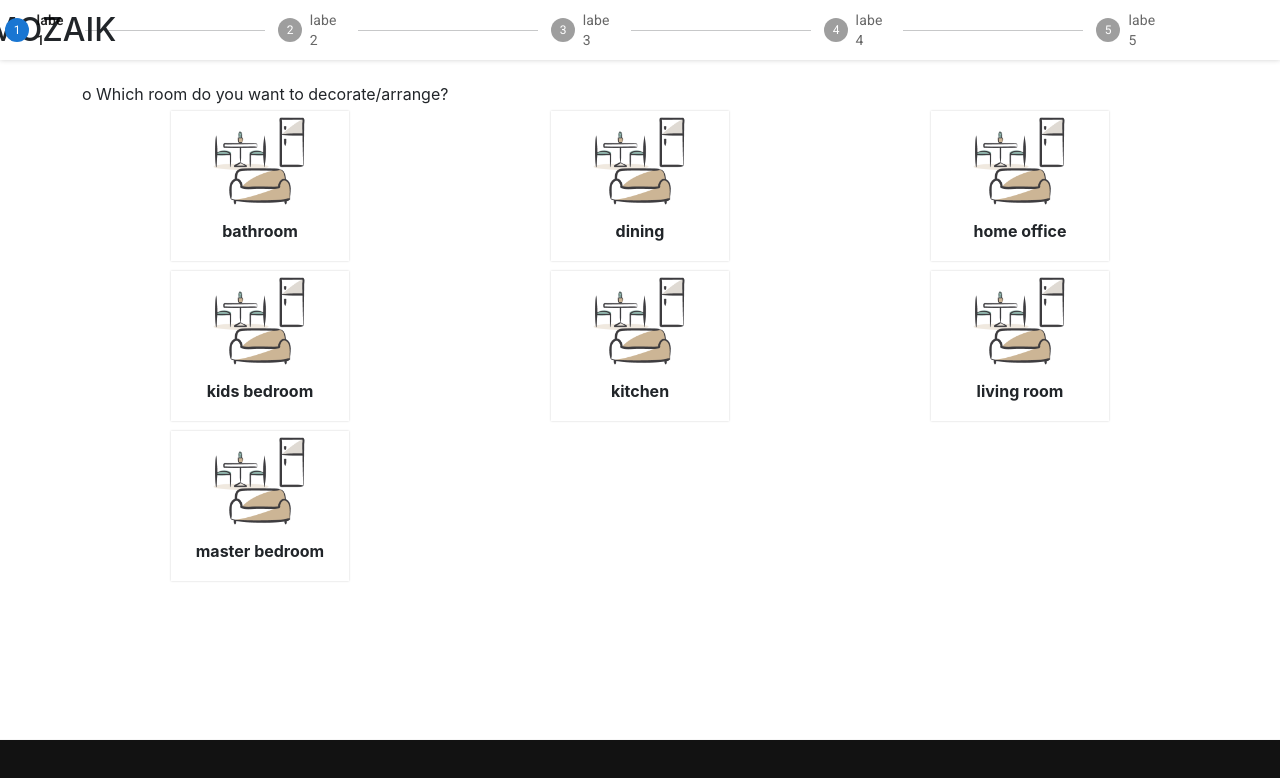
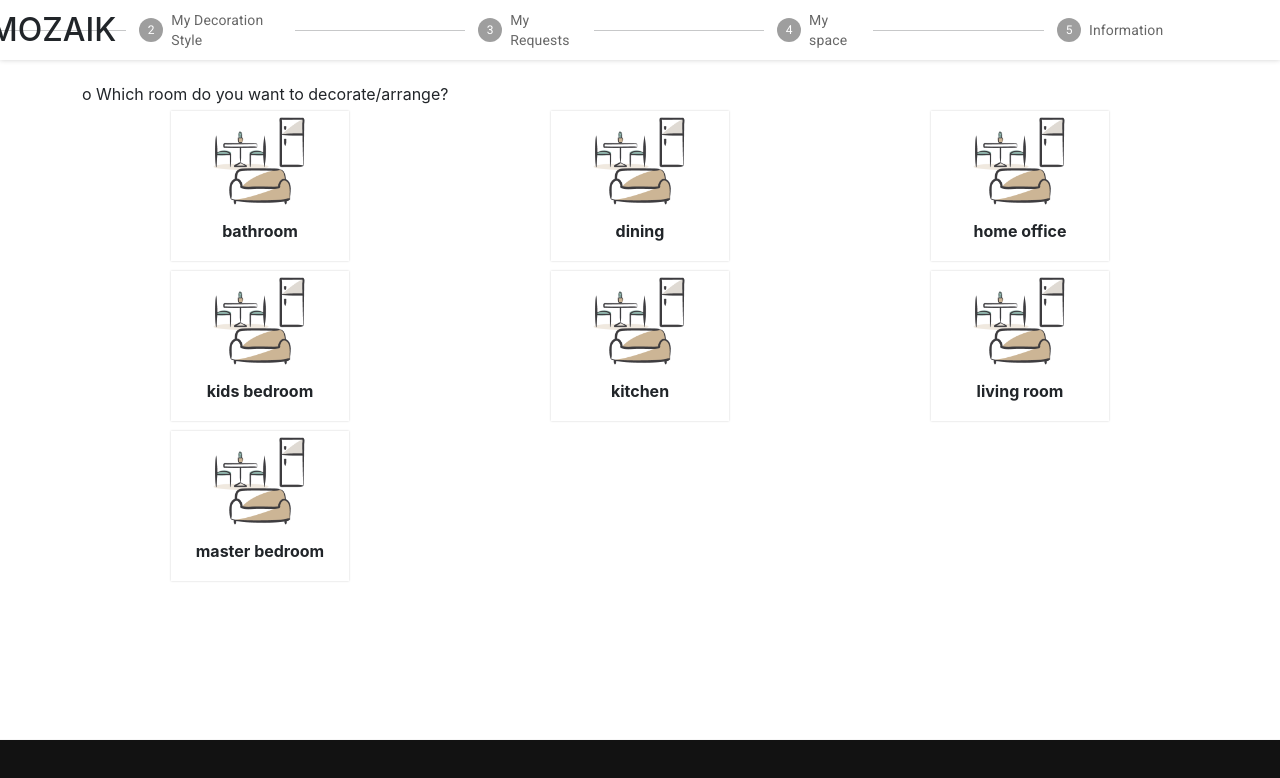
Before and after one commit to ArseneMerci/promotion-typeform, a Next.js app: page / in a window 1280 px wide. Shown: the top 778 px of the page. Built offline with nearby package versions, Linux system fonts and the light colour scheme.

Commit message:
added step names

```diff
--- a/components/header/index.jsx
+++ b/components/header/index.jsx
@@ -35,19 +35,19 @@ const Header = () => {
                         connector={<CustomConnector />}
                     >
                         <Step key="step 1">
-                            <StepLabel>labe 1</StepLabel>
+                            <StepLabel>My Project</StepLabel>
                         </Step>
                         <Step key="step 2">
-                            <StepLabel>labe 2</StepLabel>
+                            <StepLabel>My Decoration Style</StepLabel>
                         </Step>
                         <Step key="step 3">
-                            <StepLabel>labe 3</StepLabel>
+                            <StepLabel>My Requests</StepLabel>
                         </Step>
                         <Step key="step 4">
-                            <StepLabel>labe 4</StepLabel>
+                            <StepLabel>My space</StepLabel>
                         </Step>
                         <Step key="step 5">
-                            <StepLabel>labe 5</StepLabel>
+                            <StepLabel>Information</StepLabel>
                         </Step>
                     </Stepper>
                 </div>
--- a/components/steps/step_five.jsx
+++ b/components/steps/step_five.jsx
@@ -28,7 +28,7 @@ const StepFive = () => {
         const formdata = new FormData();
         formdata.append("space", products.space);
         formdata.append("spacePrice", products.price);
-        formdata.append("styles", styles.styles);
+        formdata.append("style", styles.styles);
         formdata.append("inspirationalPics", styles.styles.images);
         formdata.append("colorStyle", styles.colors.status);
         formdata.append("colorLiked", styles.colors.like);
```
